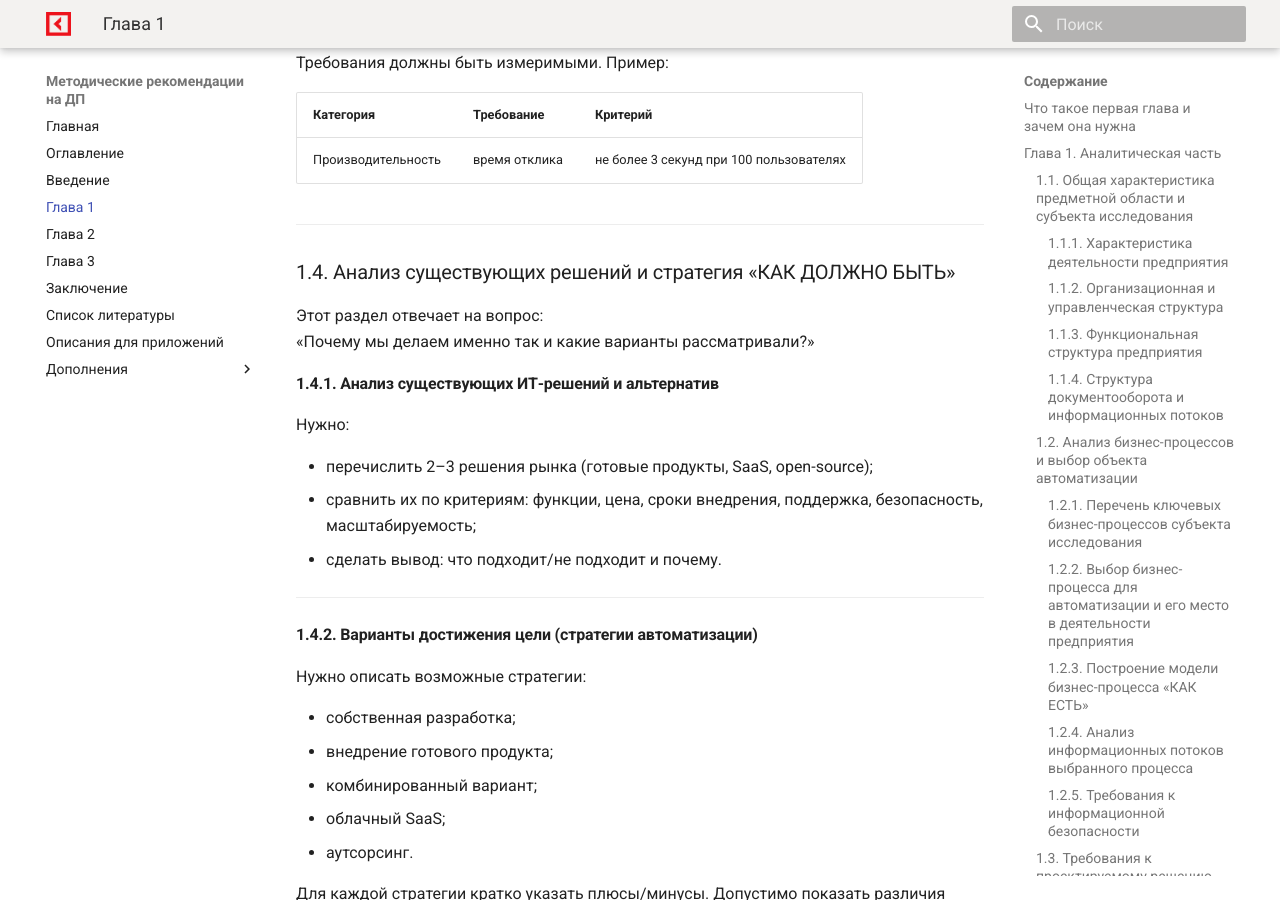
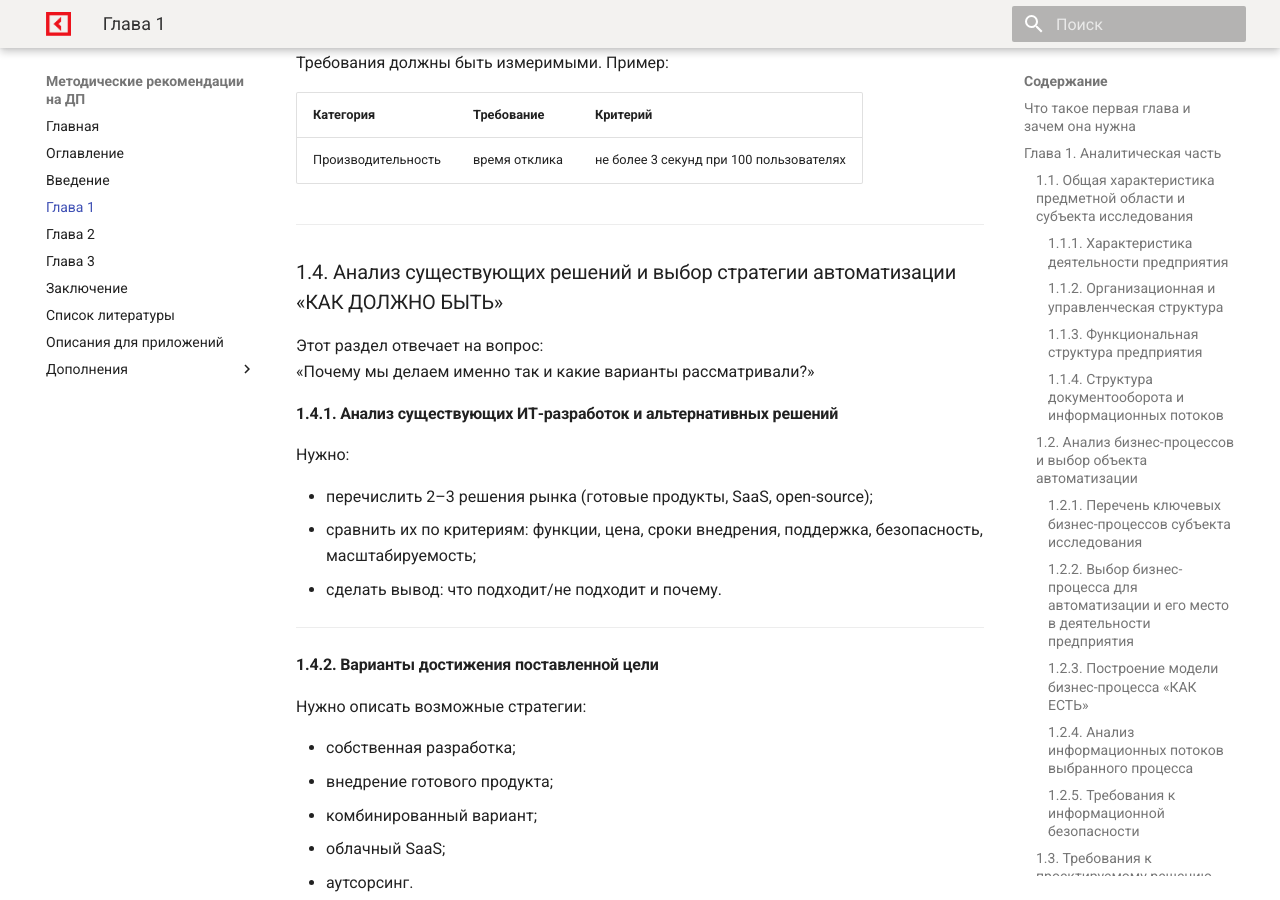
Before and after one commit to OlgaKraven/DKIP.DP-2025, an MkDocs documentation site: the page built from docs/chapter1.md, in a window 1280 px wide and 900 px high, scrolled down 7076 px. Built offline with MkDocs 1.6.1 and Material for MkDocs 9.7.7, drawn with Linux system fonts in a browser that asks for light colours.

Commit message:
first commit

```diff
--- a/docs/chapter1.md
+++ b/docs/chapter1.md
@@ -286,12 +286,12 @@
 
 ---
 
-### 1.4. Анализ существующих решений и стратегия «КАК ДОЛЖНО БЫТЬ»
+### 1.4. Анализ существующих решений и выбор стратегии автоматизации «КАК ДОЛЖНО БЫТЬ»
 
 Этот раздел отвечает на вопрос:
 «Почему мы делаем именно так и какие варианты рассматривали?»
 
-#### 1.4.1. Анализ существующих ИТ-решений и альтернатив
+#### 1.4.1. Анализ существующих ИТ-разработок и альтернативных решений
 
 Нужно:
 
@@ -301,7 +301,7 @@
 
 ---
 
-#### 1.4.2. Варианты достижения цели (стратегии автоматизации)
+#### 1.4.2. Варианты достижения поставленной цели
 
 Нужно описать возможные стратегии:
 
```
Also changed, not shown: site/appendices_description.html, site/chapter2.html, site/index.html, site/search/search_index.json.
